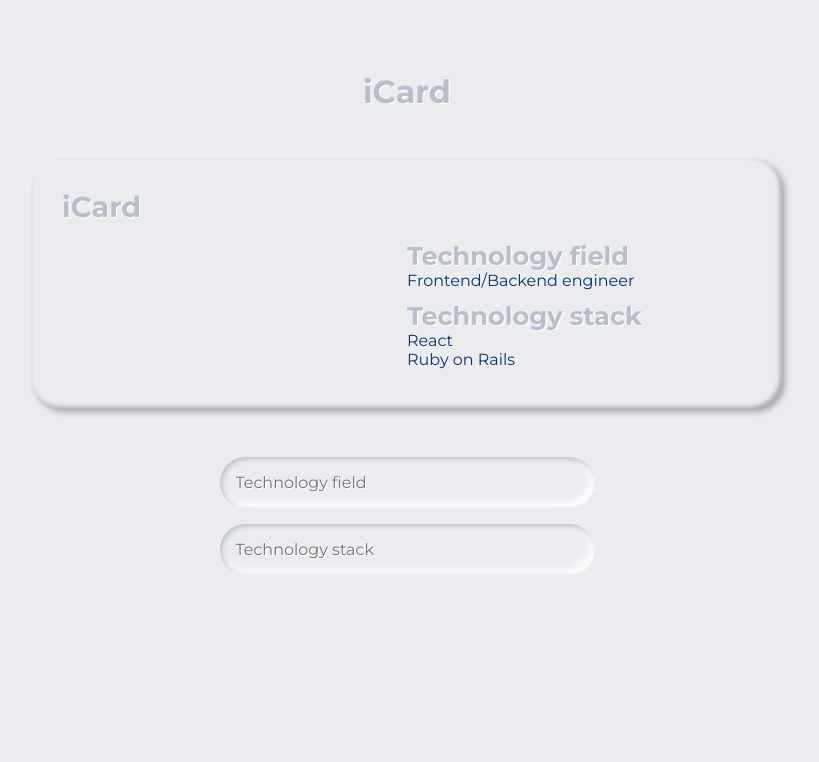
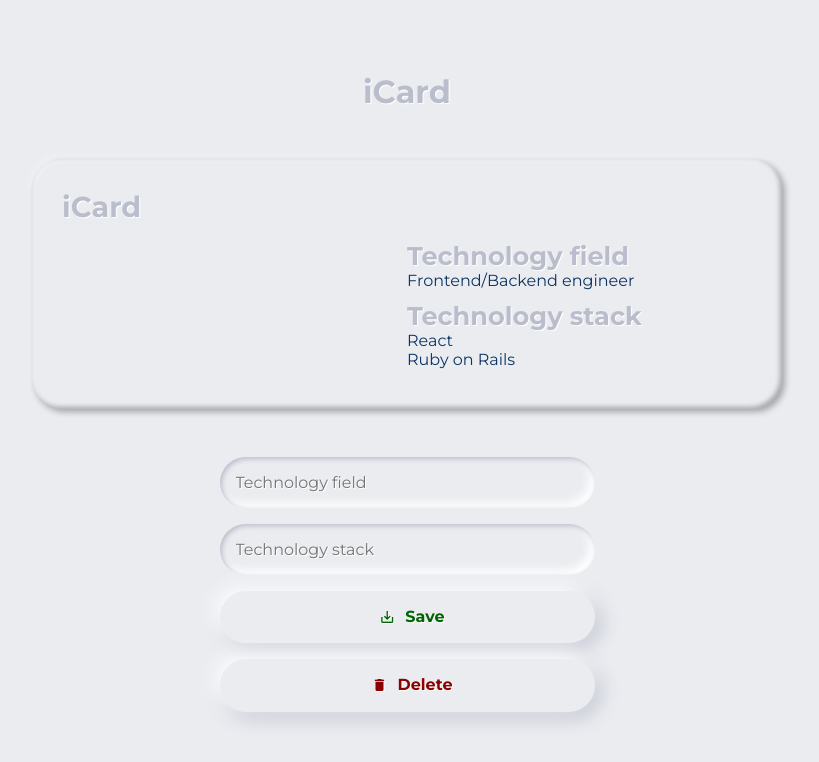
Before and after one commit to yutaroadachi/i-card, a React (Create React App) app: page / in a window 1280 px wide. Shown: the top 762 px of the page, without its empty margins (233-1052 px from the left). Built offline with nearby package versions, Linux system fonts and the light colour scheme.

Commit message:
feat: フォームのうちボタンを実装

```diff
--- a/public/index.html
+++ b/public/index.html
@@ -29,6 +29,11 @@
       href="https://fonts.googleapis.com/css?family=Montserrat:400,700&display=swap"
       rel="stylesheet"
     />
+    <!-- Google Material Icons -->
+    <link
+      href="https://fonts.googleapis.com/icon?family=Material+Icons"
+      rel="stylesheet"
+    />
     <title>iCard</title>
   </head>
   <body>
--- a/src/GlobalStyle.tsx
+++ b/src/GlobalStyle.tsx
@@ -8,6 +8,10 @@
     font-family: 'Montserrat', sans-serif;
     box-sizing: border-box;
   }
+
+  .material-icons {
+    vertical-align: middle;
+  }
 `;
 
 export default GlobalStyle;
--- a/src/app/components/Form.tsx
+++ b/src/app/components/Form.tsx
@@ -1,6 +1,8 @@
 import React from 'react';
 import styled from 'styled-components';
 import { InputText } from 'ui/Form';
+import { Button } from 'ui/Button';
+import MaterialIcons from 'ui/MaterialIcons';
 
 const FormWrapper = styled.div`
   display: flex;
@@ -24,6 +26,38 @@
         borderRadius="30px"
         margin="0 0 1rem"
       />
+      <Button
+        width="375px"
+        borderRadius="30px"
+        color="darkgreen"
+        margin="0 0 1rem"
+      >
+        <MaterialIcons
+          color="darkgreen"
+          fontSize="1rem"
+          lineHeight="1.2rem"
+          margin="0 10px 0"
+        >
+          save_alt
+        </MaterialIcons>
+        Save
+      </Button>
+      <Button
+        width="375px"
+        borderRadius="30px"
+        color="darkred"
+        margin="0 0 1rem"
+      >
+        <MaterialIcons
+          color="darkred"
+          fontSize="1rem"
+          lineHeight="1.2rem"
+          margin="0 10px 0"
+        >
+          delete
+        </MaterialIcons>
+        Delete
+      </Button>
     </FormWrapper>
   );
 };
--- /dev/null
+++ b/src/ui/Button/index.tsx
@@ -0,0 +1,62 @@
+import React from 'react';
+import styled from 'styled-components';
+import theme from 'theme';
+
+type ButtonProps = {
+  children: React.ReactNode;
+  className?: string;
+  width?: string;
+  borderRadius?: string;
+  color?: string;
+  margin?: string;
+};
+
+const StyledButton = styled.button<
+  Pick<ButtonProps, 'width' | 'borderRadius' | 'color' | 'margin'>
+>`
+  border: 0;
+  outline: 0;
+  box-shadow: -5px -5px 20px ${theme.main.brighter},
+    5px 5px 20px ${theme.main.darker};
+  font-size: 1rem;
+  font-weight: 600;
+  text-shadow: 1px 1px 0 ${theme.main.brighter};
+  padding: 1rem;
+  cursor: pointer;
+  transition: all 0.2s ease-in-out;
+  width: ${({ width }) => width};
+  border-radius: ${({ borderRadius }) => borderRadius};
+  color: ${({ color }) => color};
+  margin: ${({ margin }) => margin};
+
+  &:hover {
+    box-shadow: -2px -2px 5px ${theme.main.brighter},
+      2px 2px 5px ${theme.main.darker};
+  }
+
+  &:active {
+    box-shadow: inset 1px 1px 2px ${theme.main.brighter},
+      inset -1px -1px 2px ${theme.main.darker};
+  }
+`;
+
+export const Button: React.FC<ButtonProps> = ({
+  children,
+  className,
+  width,
+  borderRadius,
+  color,
+  margin = '0 0 0 0',
+}) => {
+  return (
+    <StyledButton
+      className={className}
+      width={width}
+      borderRadius={borderRadius}
+      color={color}
+      margin={margin}
+    >
+      {children}
+    </StyledButton>
+  );
+};
--- /dev/null
+++ b/src/ui/MaterialIcons/index.tsx
@@ -0,0 +1,41 @@
+import React from 'react';
+import styled from 'styled-components';
+
+type MaterialIconsProps = {
+  children: React.ReactNode;
+  color?: string;
+  fontSize?: string;
+  lineHeight?: string;
+  margin?: string;
+};
+
+const StyledMaterialIcons = styled.i<
+  Pick<MaterialIconsProps, 'color' | 'fontSize' | 'lineHeight' | 'margin'>
+>`
+  color: ${({ color }) => color};
+  font-size: ${({ fontSize }) => fontSize};
+  line-height: ${({ lineHeight }) => lineHeight};
+  margin: ${({ margin }) => margin};
+`;
+
+const MaterialIcons: React.FC<MaterialIconsProps> = ({
+  children,
+  color,
+  fontSize,
+  lineHeight,
+  margin = '0 0 0 0',
+}) => {
+  return (
+    <StyledMaterialIcons
+      className="material-icons"
+      color={color}
+      fontSize={fontSize}
+      lineHeight={lineHeight}
+      margin={margin}
+    >
+      {children}
+    </StyledMaterialIcons>
+  );
+};
+
+export default MaterialIcons;
```
